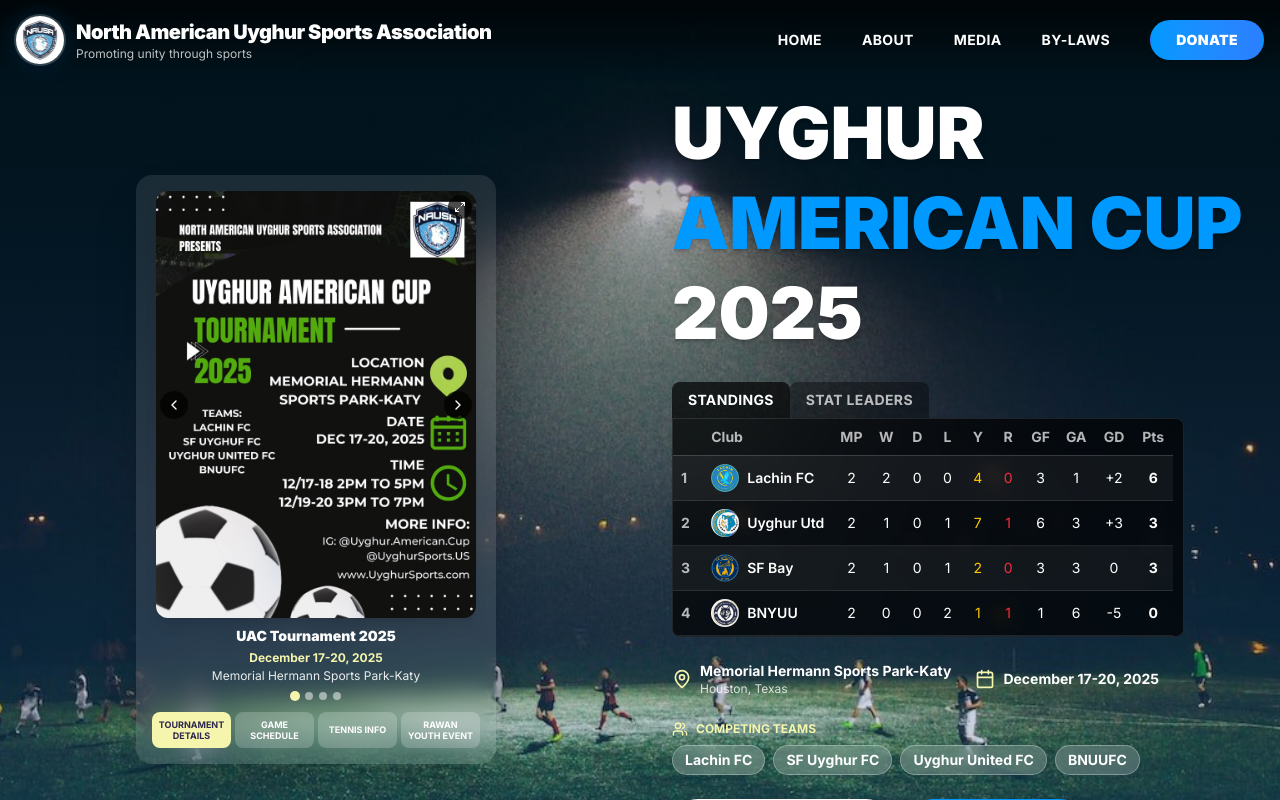
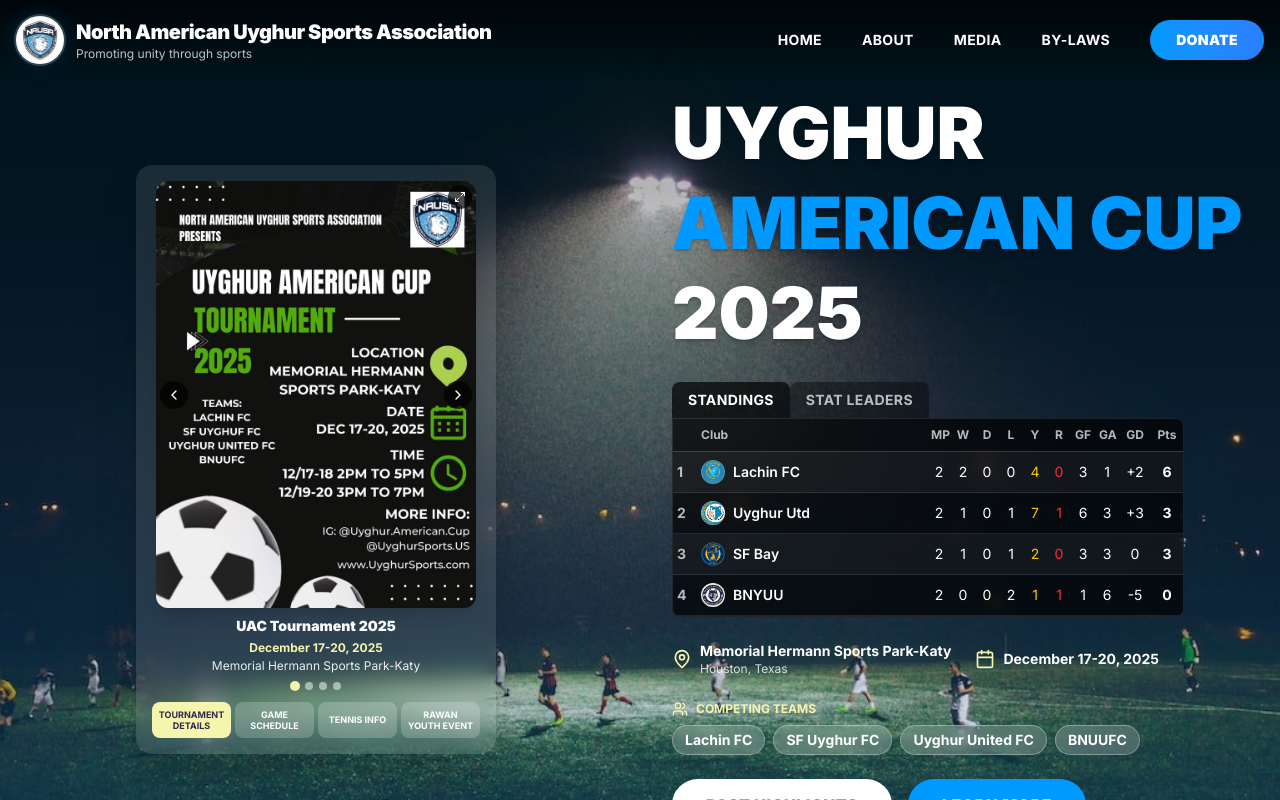
Before and after one commit to Mardan21/NAUSA-Website, a Next.js app: page / in a window 1280 px wide. Shown: the top 800 px of the page. Built offline with nearby package versions, Linux system fonts and the light colour scheme.

Commit message:
Standings table UI fixes

```diff
--- a/src/components/home/TournamentStandings.tsx
+++ b/src/components/home/TournamentStandings.tsx
@@ -12,6 +12,7 @@
     getPoints,
     getTeamCardTotals,
     TEAM_ABBREVIATIONS,
+    TEAM_ABBREVIATIONS_SHORT,
     assignRanks,
     type PlayerStat,
 } from "@/data/tournament2025";
@@ -26,7 +27,7 @@
     const sortedStandings = getSortedStandings();
 
     return (
-        <div className="w-full max-w-md lg:max-w-lg">
+        <div className="w-full max-w-md lg:max-w-lg overflow-hidden">
             {/* Main Tab Buttons */}
             <div className="flex">
                 <button
@@ -68,28 +69,29 @@
     standings: ReturnType<typeof getSortedStandings>;
 }) {
     return (
-        <div className="overflow-x-auto dark-scrollbar">
-            <table className="w-full text-white text-xs sm:text-sm">
+        <div>
+            <table className="w-full table-fixed text-white text-xs sm:text-sm">
                 <thead>
-                    <tr className="border-b border-white/20 text-white/70">
-                        <th className="py-2 px-2 text-left w-8"></th>
-                        <th className="py-2 px-2 text-left">Club</th>
-                        <th className="py-2 px-2 text-center w-8">MP</th>
-                        <th className="py-2 px-2 text-center w-8">W</th>
-                        <th className="py-2 px-2 text-center w-8">D</th>
-                        <th className="py-2 px-2 text-center w-8">L</th>
-                        <th className="py-2 px-2 text-center w-8">Y</th>
-                        <th className="py-2 px-2 text-center w-8">R</th>
-                        <th className="py-2 px-2 text-center w-8 hidden sm:table-cell">GF</th>
-                        <th className="py-2 px-2 text-center w-8 hidden sm:table-cell">GA</th>
-                        <th className="py-2 px-2 text-center w-10">GD</th>
-                        <th className="py-2 px-2 text-center w-10 font-bold">Pts</th>
+                    <tr className="border-b border-white/20 text-white/70 text-[10px] sm:text-xs">
+                        <th className="py-2 px-1 text-left w-6"></th>
+                        <th className="py-2 px-1 text-left">Club</th>
+                        <th className="py-2 px-1 text-center w-6">MP</th>
+                        <th className="py-2 px-1 text-center w-6">W</th>
+                        <th className="py-2 px-1 text-center w-6">D</th>
+                        <th className="py-2 px-1 text-center w-6">L</th>
+                        <th className="py-2 px-1 text-center w-6">Y</th>
+                        <th className="py-2 px-1 text-center w-6">R</th>
+                        <th className="py-2 px-1 text-center w-6">GF</th>
+                        <th className="py-2 px-1 text-center w-6">GA</th>
+                        <th className="py-2 px-1 text-center w-8">GD</th>
+                        <th className="py-2 px-1 text-center w-8 font-bold">Pts</th>
                     </tr>
                 </thead>
                 <tbody>
                     {standings.map((standing, index) => {
                         const team = getTeamById(standing.teamId);
                         const abbrev = TEAM_ABBREVIATIONS[standing.teamId];
+                        const abbrevShort = TEAM_ABBREVIATIONS_SHORT[standing.teamId];
                         const gd = getGoalDifference(standing);
                         const pts = getPoints(standing);
                         const cardTotals = getTeamCardTotals(standing.teamId);
@@ -100,35 +102,36 @@
                                 className={`border-b border-white/10 ${index % 2 === 0 ? "bg-white/5" : ""
                                     } hover:bg-white/10 transition-colors`}
                             >
-                                <td className="py-2 px-2 text-white/70 font-bold">{index + 1}</td>
-                                <td className="py-2 px-2">
+                                <td className="py-2 px-1 text-white/70 font-bold">{index + 1}</td>
+                                <td className="py-2 px-1">
                                     <div className="flex items-center gap-2">
                                         {team && (
-                                            <div className="w-6 h-6 sm:w-7 sm:h-7 rounded-full overflow-hidden bg-white/20 flex-shrink-0">
+                                            <div className="w-5 h-5 md:w-6 md:h-6 rounded-full overflow-hidden bg-white/20 flex-shrink-0">
                                                 <Image
                                                     src={team.logoUrl}
                                                     alt={team.name}
-                                                    width={28}
-                                                    height={28}
+                                                    width={24}
+                                                    height={24}
                                                     className="w-full h-full object-cover"
                                                 />
                                             </div>
                                         )}
-                                        <span className="font-semibold truncate">{abbrev}</span>
+                                        <span className="font-semibold truncate hidden md:inline">{abbrev}</span>
+                                        <span className="font-semibold truncate md:hidden">{abbrevShort}</span>
                                     </div>
                                 </td>
-                                <td className="py-2 px-2 text-center">{standing.played}</td>
-                                <td className="py-2 px-2 text-center">{standing.wins}</td>
-                                <td className="py-2 px-2 text-center">{standing.draws}</td>
-                                <td className="py-2 px-2 text-center">{standing.losses}</td>
-                                <td className="py-2 px-2 text-center text-yellow-400">{cardTotals.yellowCards}</td>
-                                <td className="py-2 px-2 text-center text-red-500">{cardTotals.redCards}</td>
-                                <td className="py-2 px-2 text-center hidden sm:table-cell">{standing.goalsFor}</td>
-                                <td className="py-2 px-2 text-center hidden sm:table-cell">{standing.goalsAgainst}</td>
-                                <td className="py-2 px-2 text-center">
+                                <td className="py-2 px-1 text-center">{standing.played}</td>
+                                <td className="py-2 px-1 text-center">{standing.wins}</td>
+                                <td className="py-2 px-1 text-center">{standing.draws}</td>
+                                <td className="py-2 px-1 text-center">{standing.losses}</td>
+                                <td className="py-2 px-1 text-center text-yellow-400">{cardTotals.yellowCards}</td>
+                                <td className="py-2 px-1 text-center text-red-500">{cardTotals.redCards}</td>
+                                <td className="py-2 px-1 text-center">{standing.goalsFor}</td>
+                                <td className="py-2 px-1 text-center">{standing.goalsAgainst}</td>
+                                <td className="py-2 px-1 text-center">
                                     {gd > 0 ? `+${gd}` : gd}
                                 </td>
-                                <td className="py-2 px-2 text-center font-bold">{pts}</td>
+                                <td className="py-2 px-1 text-center font-bold">{pts}</td>
                             </tr>
                         );
                     })}
--- a/src/data/tournament2025.ts
+++ b/src/data/tournament2025.ts
@@ -11,6 +11,14 @@
 
 // Abbreviated team names for display
 export const TEAM_ABBREVIATIONS: Record<number, string> = {
+    [TEAM_IDS.UYGHUR_UNITED]: 'Uyghur Utd',
+    [TEAM_IDS.LACHIN_FC]: 'Lachin FC',
+    [TEAM_IDS.SF_BAY]: 'SF Bay',
+    [TEAM_IDS.BNYUU]: 'BNYUU',
+};
+
+// Short abbreviations for mobile display
+export const TEAM_ABBREVIATIONS_SHORT: Record<number, string> = {
     [TEAM_IDS.UYGHUR_UNITED]: 'Uyghur Utd',
     [TEAM_IDS.LACHIN_FC]: 'Lachin FC',
     [TEAM_IDS.SF_BAY]: 'SF Bay',
```
